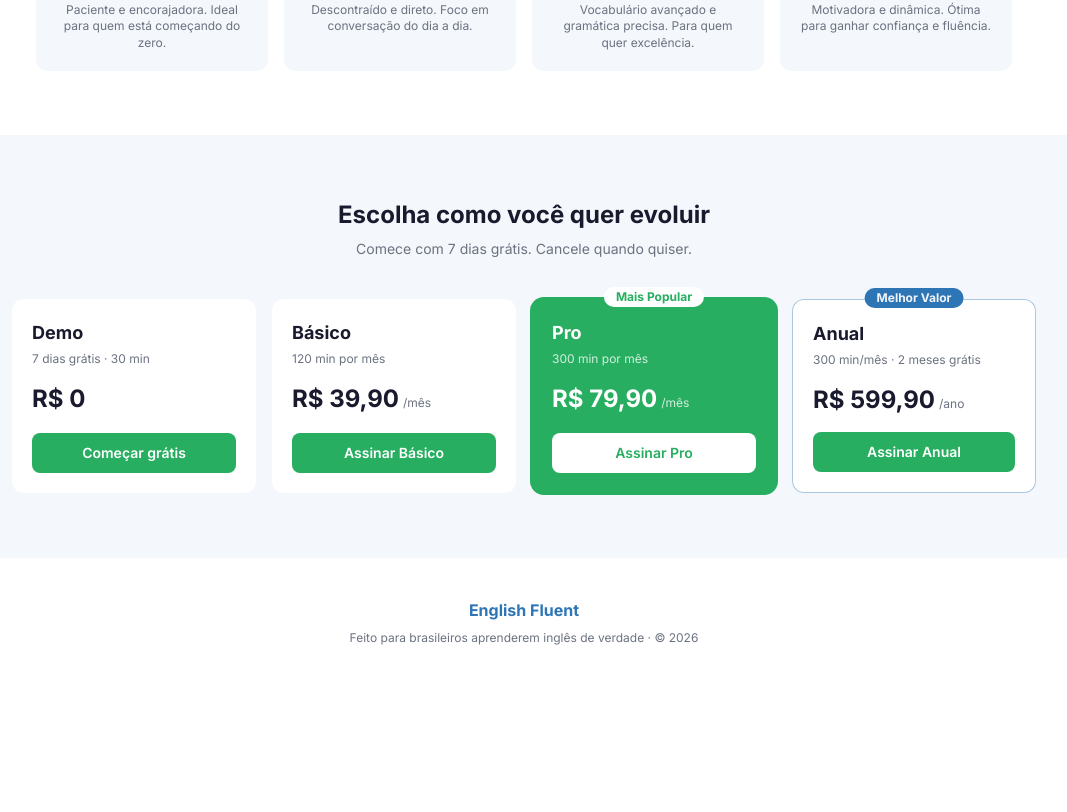
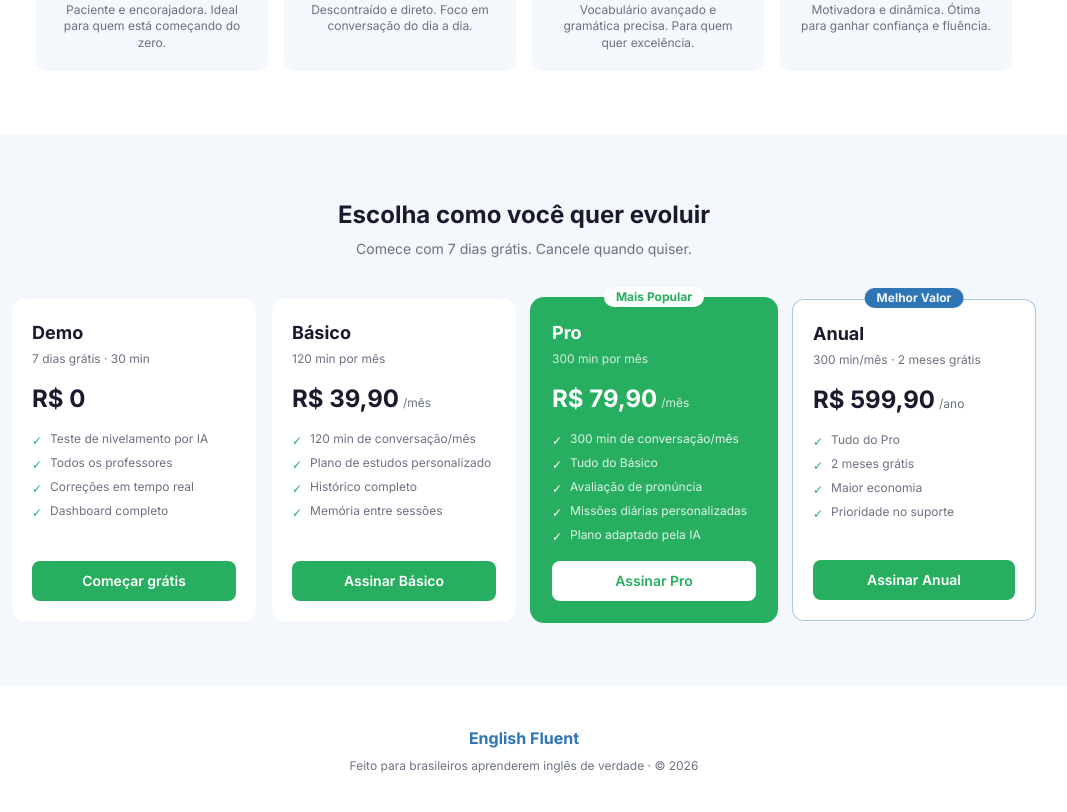
Before and after one commit to washington-santos/fluente, a Next.js app: page / in a window 1280 px wide. Shown: the part 1255-2067 px from the top of the page, without its empty margins (116-1183 px from the left). Before the commit the page ends 1941 px from the top, so only its background shows below. Built offline with nearby package versions, Linux system fonts and the light colour scheme; no server answers.

Commit message:
feat: add feature lists to landing page plan cards

```diff
--- a/app/page.tsx
+++ b/app/page.tsx
@@ -64,6 +64,7 @@ const PLANS = [
     cta: 'Começar grátis',
     highlight: false,
     badge: null,
+    features: ['Teste de nivelamento por IA', 'Todos os professores', 'Correções em tempo real', 'Dashboard completo'],
   },
   {
     name: 'Básico',
@@ -73,6 +74,7 @@ const PLANS = [
     cta: 'Assinar Básico',
     highlight: false,
     badge: null,
+    features: ['120 min de conversação/mês', 'Plano de estudos personalizado', 'Histórico completo', 'Memória entre sessões'],
   },
   {
     name: 'Pro',
@@ -82,6 +84,7 @@ const PLANS = [
     cta: 'Assinar Pro',
     highlight: true,
     badge: 'Mais Popular',
+    features: ['300 min de conversação/mês', 'Tudo do Básico', 'Avaliação de pronúncia', 'Missões diárias personalizadas', 'Plano adaptado pela IA'],
   },
   {
     name: 'Anual',
@@ -91,6 +94,7 @@ const PLANS = [
     cta: 'Assinar Anual',
     highlight: false,
     badge: 'Melhor Valor',
+    features: ['Tudo do Pro', '2 meses grátis', 'Maior economia', 'Prioridade no suporte'],
   },
 ]
 
@@ -280,6 +284,16 @@ export default async function LandingPage() {
                     {p.period}
                   </span>
                 </div>
+                <ul className="flex flex-col gap-1.5">
+                  {p.features.map((f) => (
+                    <li key={f} className="flex items-start gap-2">
+                      <span className={`mt-0.5 text-xs ${p.highlight ? 'text-white' : 'text-brand-cta'}`}>✓</span>
+                      <span className={`text-xs leading-snug ${p.highlight ? 'text-white/85' : 'text-content-light-secondary dark:text-content-dark-secondary'}`}>
+                        {f}
+                      </span>
+                    </li>
+                  ))}
+                </ul>
                 <Link
                   href="/login"
                   className={`mt-auto text-center text-sm font-semibold py-2.5 px-4 rounded-lg transition-opacity hover:opacity-90 ${
```
